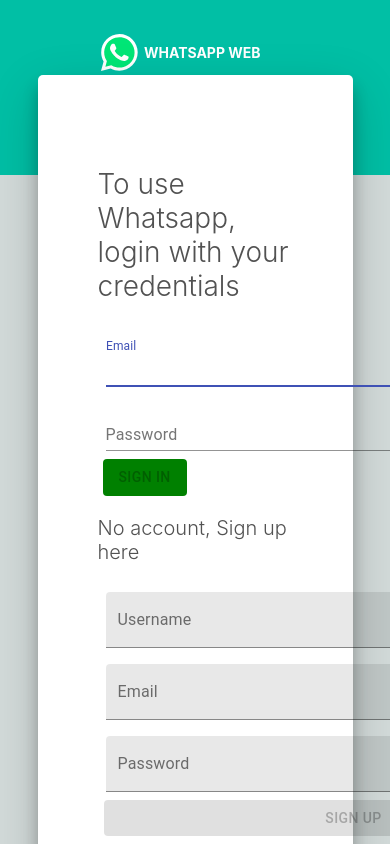
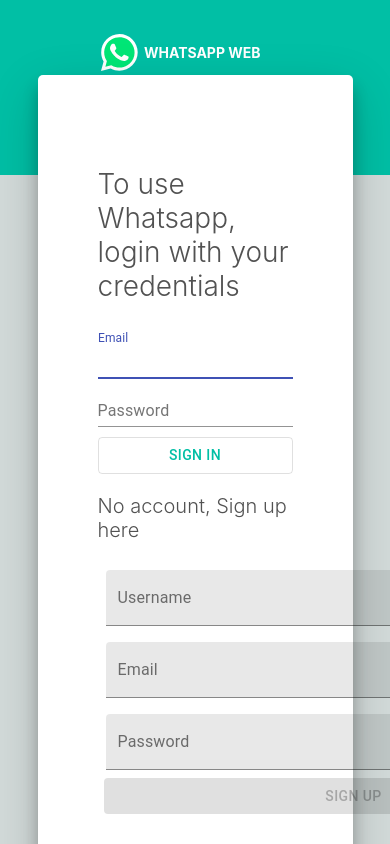
Before and after one commit to Akhil-Reddy-Challa/whats-app-web-clone, a React (Create React App) app: page / in a window 390 px wide. Shown: the top 844 px of the page. Built offline with nearby package versions, Linux system fonts and the light colour scheme.

Commit message:
made login page styling responsive

```diff
--- a/src/components/Login.css
+++ /dev/null
@@ -1,7 +0,0 @@
-.login__submit__button {
-  background-color: green !important;
-  margin-left: 5px !important;
-}
-.login__submit__button:hover {
-  background-color: green;
-}
--- a/src/components/Login.js
+++ b/src/components/Login.js
@@ -1,20 +1,9 @@
 import React, { useState } from "react";
 import { TextField, Button } from "@material-ui/core";
-import { makeStyles } from "@material-ui/core/styles";
-import "./Login.css";
 import { useHistory } from "react-router-dom";
 import { auth } from "../services/firebase";
 
-const useStyles = makeStyles((theme) => ({
-  root: {
-    "& .MuiTextField-root": {
-      margin: theme.spacing(1),
-      width: 500,
-    },
-  },
-}));
 function Login() {
-  const classes = useStyles();
   const [email, setEmail] = useState("");
   const [password, setPassword] = useState("");
   const history = useHistory();
@@ -45,30 +34,29 @@
     sessionStorage.setItem("email", email);
   };
   return (
-    <form className={classes.root}>
-      <div>
+    <form>
       <TextField
         label="Email"
         value={email}
         autoFocus
+        fullWidth
         onChange={(e) => setEmail(e.target.value)}
       />
-      </div>
-      <div>
       <TextField
         label="Password"
         type="password"
         value={password}
+        fullWidth
         onChange={(e) => setPassword(e.target.value)}
       />
-      </div>
       <Button
-        variant="contained"
         className="login__submit__button"
-        color="primary"
+        variant="outlined"
         disabled={!email || !password}
         onClick={(e) => handleLogin(e)}
         type="submit"
+        style={{ marginTop: "10px", color: "#01bfa5" }}
+        fullWidth
       >
         Sign In
       </Button>
```
Lines whose indentation alone changed are shown as unchanged.
